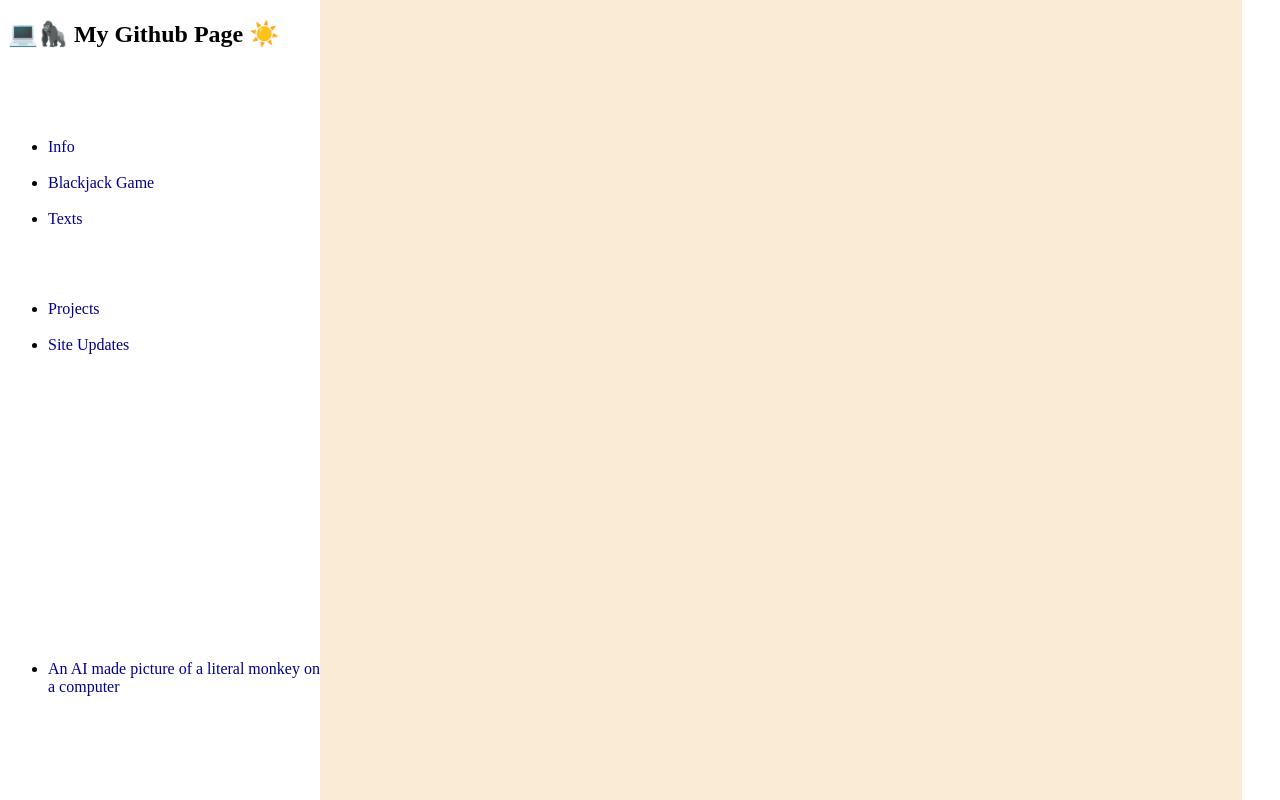
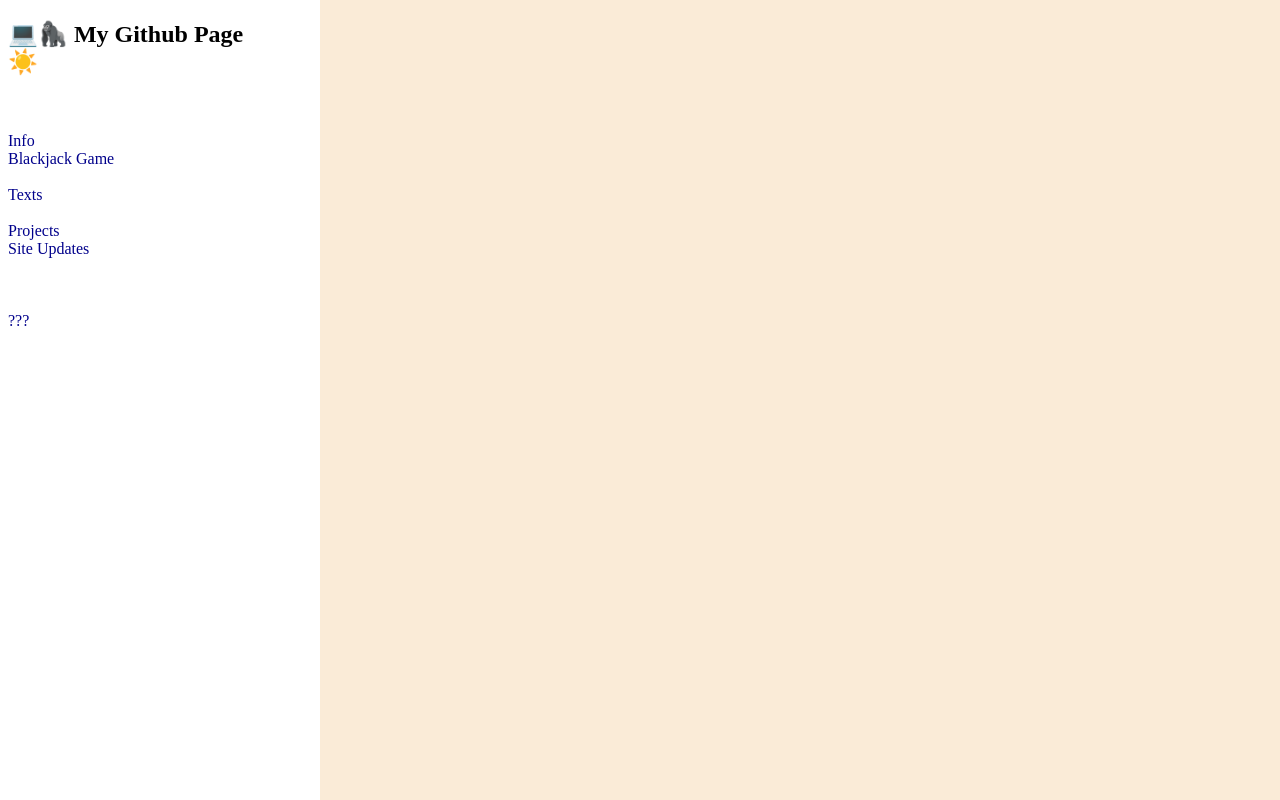
Before and after one commit to CoolCodeMan/site, a React (Create React App) app in the folder my-app/: page / in a window 1280 px wide. Built offline with nearby package versions, Linux system fonts and the light colour scheme.

Commit message:
style update

```diff
--- a/my-app/src/App.jsx
+++ b/my-app/src/App.jsx
@@ -6,42 +6,32 @@ export default function App() {
         <div id="navBar">
         <h2>💻🦍 My Github Page ☀️</h2>
 
-        <br/><br/><br/>
-
-        <ul>
-
-            <li>
-                <a href="#/Infopage">Info</a>
-            </li>
-            <br/>
+        <br/><br/>
 
 
-            <li>
-                <a href="#/Blackjackgame">Blackjack Game</a>
-            </li>
-            <br/>
 
-            <li>
-                <a href="#/Texts">Texts</a>
-            </li>
-            <br/><br/><br/><br/>
 
-            <li>
-                <a href="#/Projects">Projects</a>
-            </li>
+                <a href="#/Infopage">Info</a>
 
             <br/>
 
-            <li>
+                <a href="#/Blackjackgame">Blackjack Game</a>
+            <br/><br/>
+
+
+                <a href="#/Texts">Texts</a>
+            <br/><br/>
+                <a href="#/Projects">Projects</a>
+
+            <br/>
+
                 <a href="#/Updates">Site Updates</a>
-            </li>
             <br/>
 
 
 
 
-            <br/><br/><br/><br/><br/><br/><br/><br/><br/>
-            <br/><br/><br/><br/><br/><br/><br/>
+            <br/><br/><br/>
 
 
 
@@ -49,13 +39,10 @@ export default function App() {
 
 
 
-            <li>
-                <a href="#/MonkeyPage">An AI made picture of a literal monkey on a computer</a>
-            </li>
+                <a href="#/MonkeyPage">???</a>
 
 
 
-        </ul>
         </div>
 
 
--- a/my-app/src/index.css
+++ b/my-app/src/index.css
@@ -9,7 +9,7 @@ a {
     top: 0px;
     left: 25%;
     background-color: antiquewhite;
-    width: 70%;
+    width: 73%;
     height: 100%;
     padding-left: 2%;
 
@@ -18,7 +18,7 @@ a {
 #navBar {
     left: 0%;
     top: 0%;
-    width: 25%;
+    width: 20%;
     height: 100%;
 }
 
```
